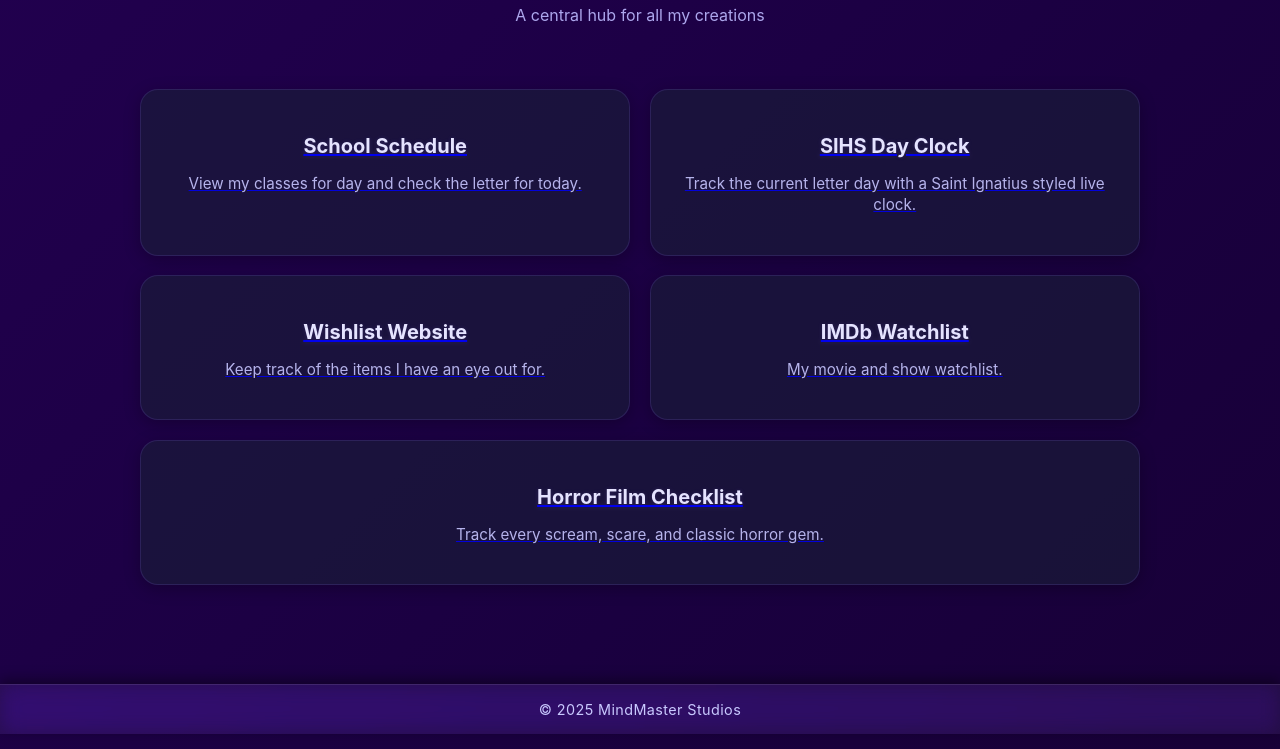
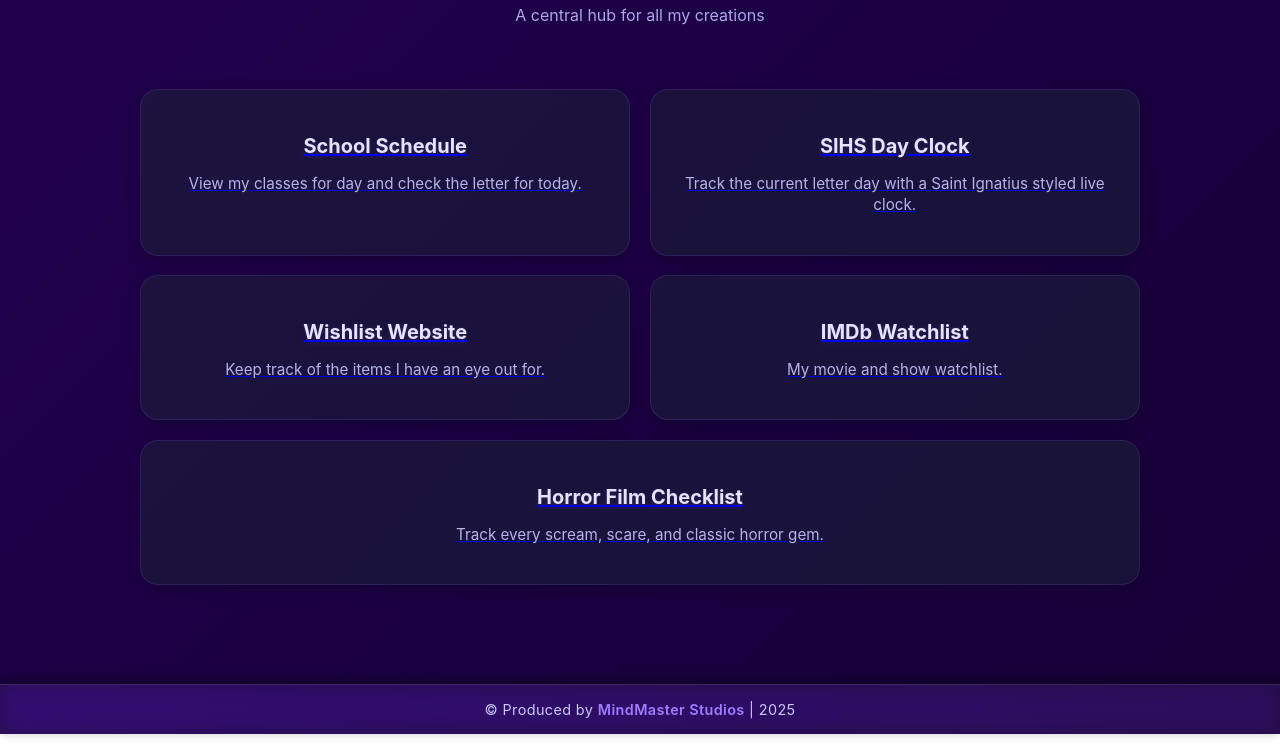
Before and after one commit to MlndMaster-Studios/homepage, a plain HTML site: page index.html in a window 1280 px wide. Shown: the part 146-895 px from the top of the page. Drawn offline with Linux system fonts and the light colour scheme.

Commit message:
Update index.html

```diff
--- a/index.html
+++ b/index.html
@@ -47,8 +47,9 @@
     </div>
   </main>
 
-  <footer>
-    <p class="footer-note">© 2025 MindMaster Studios</p>
-  </footer>
+  <footer class="footer-note">
+  &copy; Produced by <strong>MindMaster Studios</strong> | 2025
+</footer>
+
 </body>
 </html>
```
